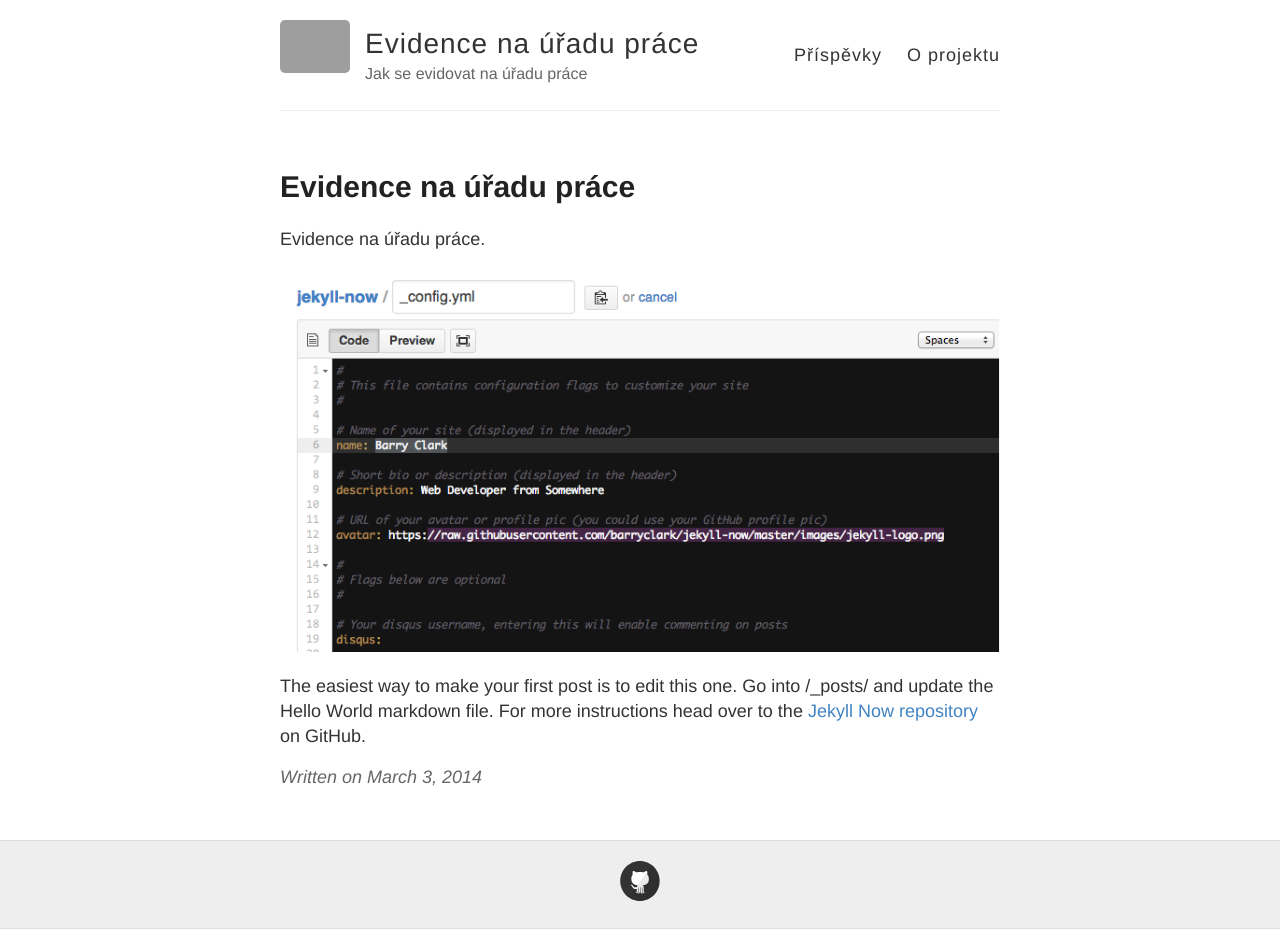
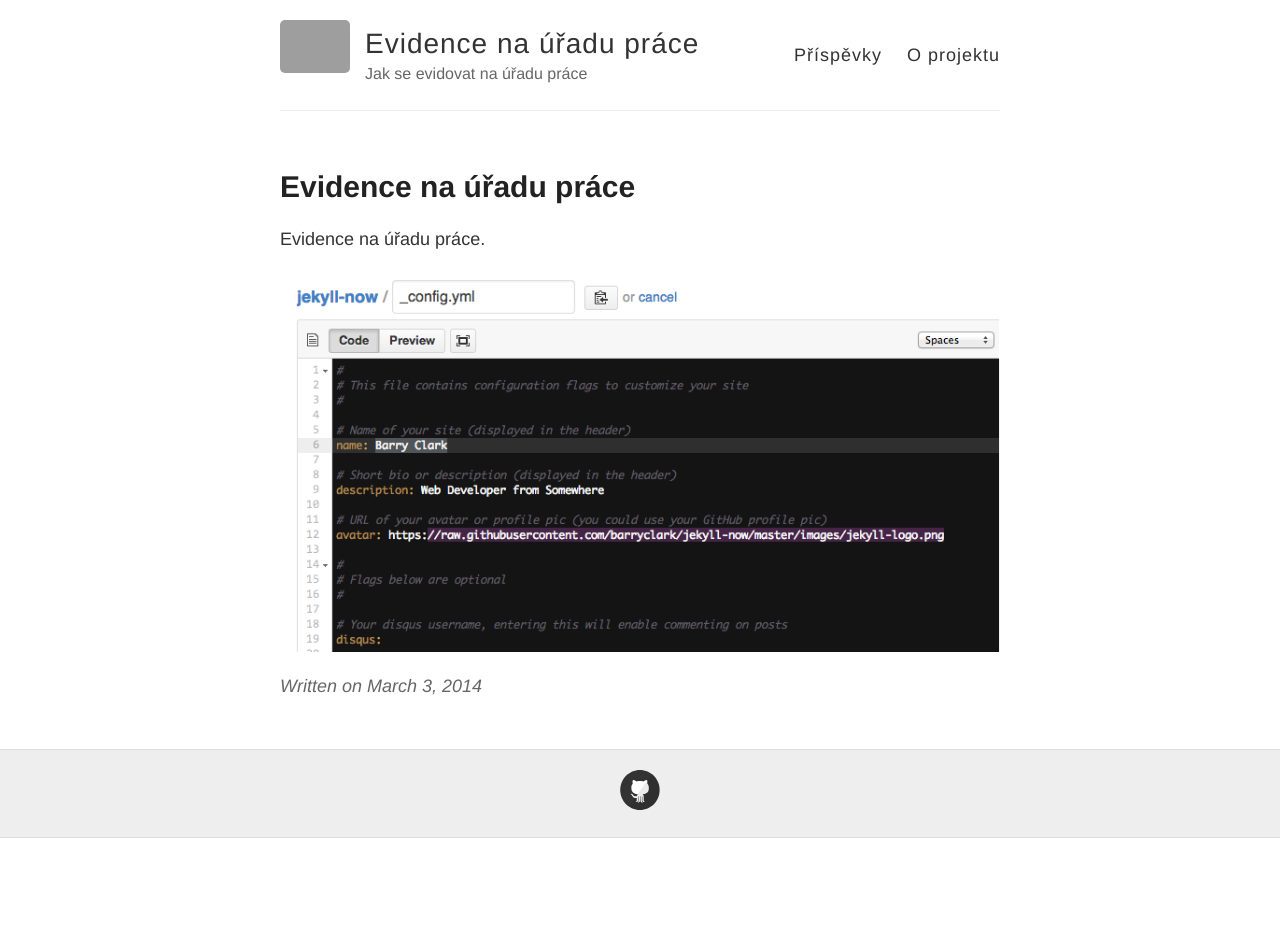
Before and after one commit to dokiinka/dokiinka.github.io, a Jekyll site: the page built from _posts/2014-3-3-Hello-World.md, in a window 1280 px wide. Built offline with Jekyll 4.4.1, drawn with Linux system fonts in a browser that asks for light colours; after the commit the page ends 900 px from its top, so only the background shows below that; grey boxes are pictures that could not be loaded.

Commit message:
odstranění jekyll návodu

```diff
--- a/_posts/2014-3-3-Hello-World.md
+++ b/_posts/2014-3-3-Hello-World.md
@@ -6,5 +6,3 @@
 Evidence na úřadu práce.
 
 ![_config.yml]({{ site.baseurl }}/images/config.png)
-
-The easiest way to make your first post is to edit this one. Go into /_posts/ and update the Hello World markdown file. For more instructions head over to the [Jekyll Now repository](https://github.com/barryclark/jekyll-now) on GitHub.
```
